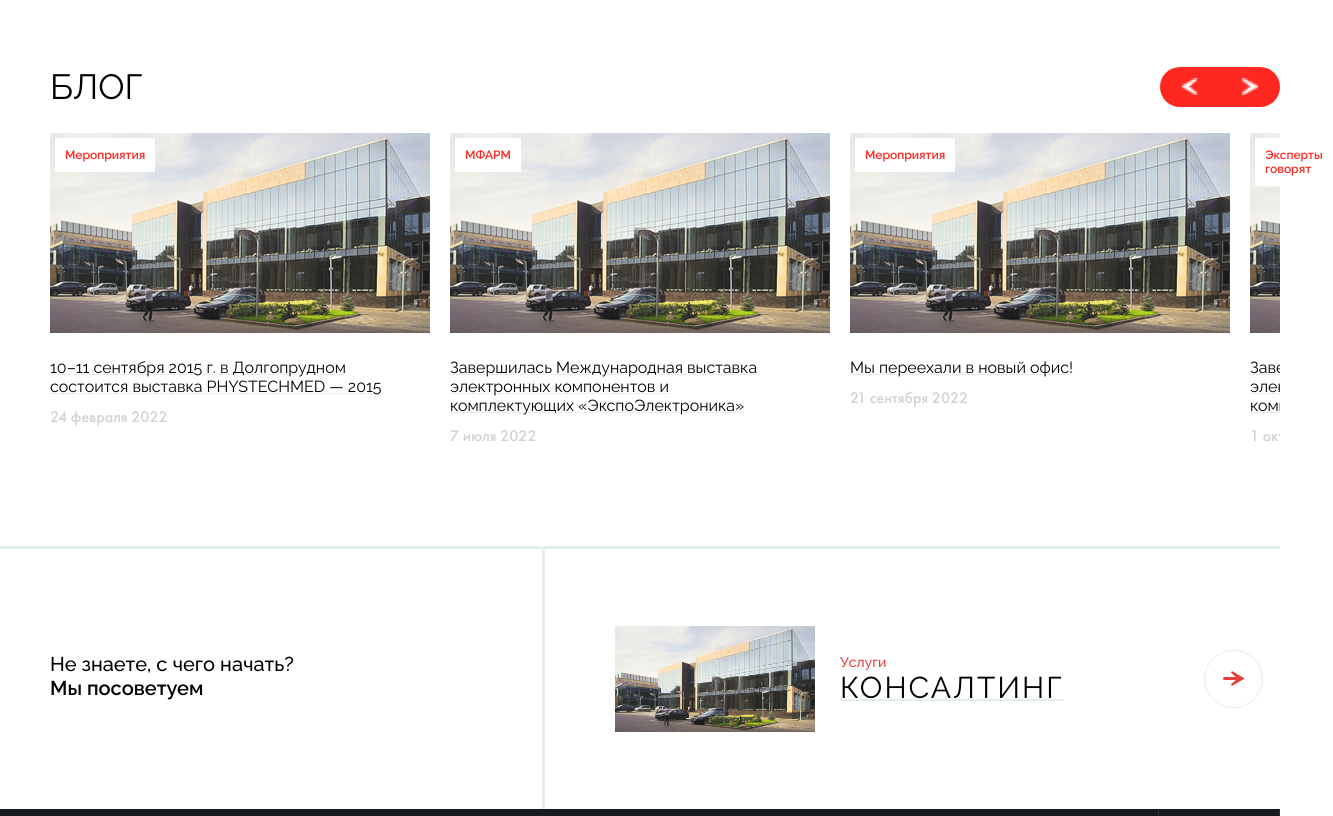
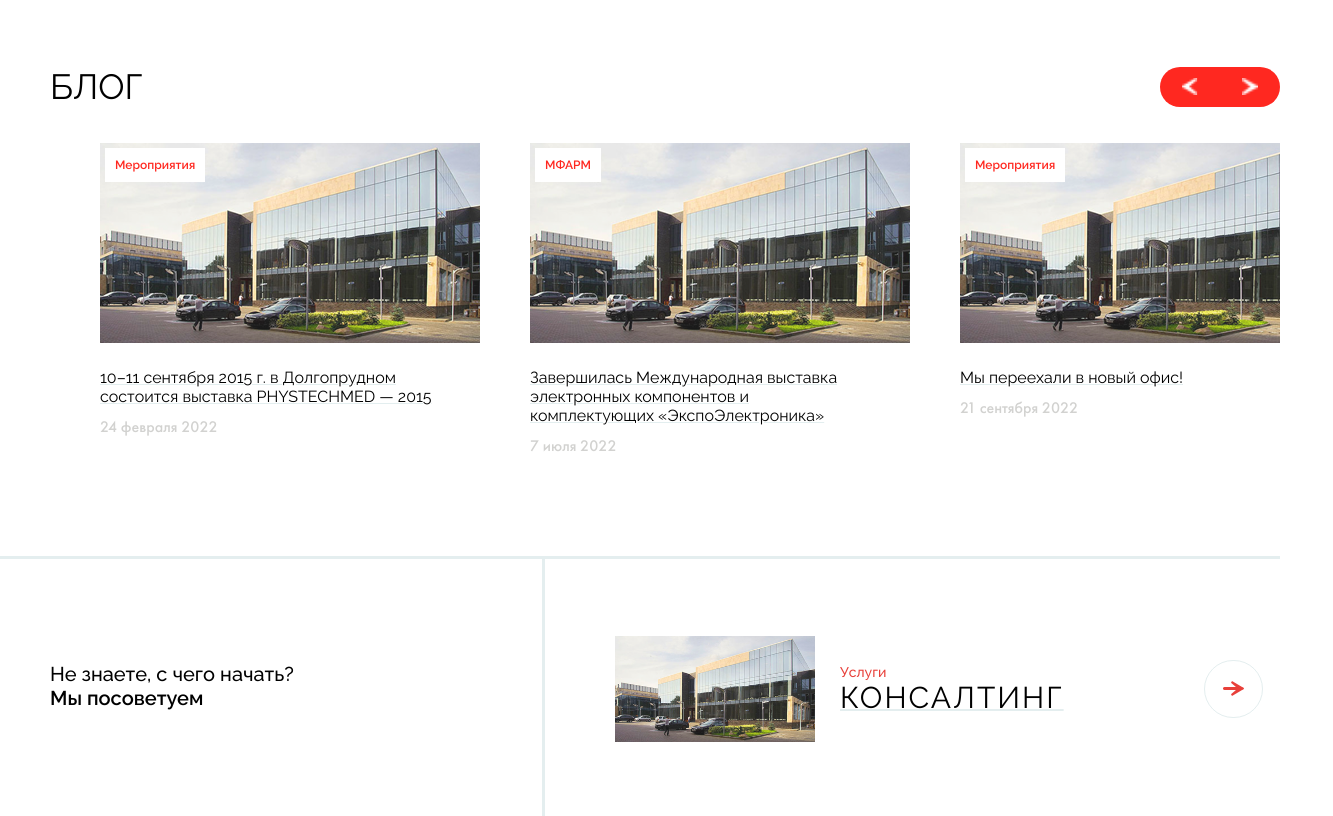
Before and after one commit to Miefim/My-first-web-site, a plain HTML site: page index.html in a window 1280 px wide. Shown: the part 4780-5596 px from the top of the page, 1333 px wide, since content can reach past the window. Drawn offline with Linux system fonts and the light colour scheme.

Commit message:
Improved blog layout

```diff
--- a/css/style.css
+++ b/css/style.css
@@ -703,16 +703,21 @@ body {
     transition: 0.3s linear;
 }
 
-.blog-contant-body {
-    margin-left: 50px;
-    margin-top: 20px;
+.window-blog {
+    margin: 30px 0px 0px 100px;
+    overflow: hidden;
     display: flex;
 }
 
+.blog-contant-body {
+    display: flex;
+    transform: translate3d(0px, 0px, 0px);
+}
+
 .blog-contant-body-unit {
-    margin-right: 20px;
     display: flex;
     flex-direction: column;
+    width: 430px;
 }
 
 .blog-imag-desc {
--- a/index.html
+++ b/index.html
@@ -348,6 +348,8 @@
                         </div>
                     </div>
                 </div>
+            </div>
+            <div class="window-blog">
                 <div class="blog-contant-body">
                     <div class="blog-contant-body-unit">
                         <div class="xz2">
```
